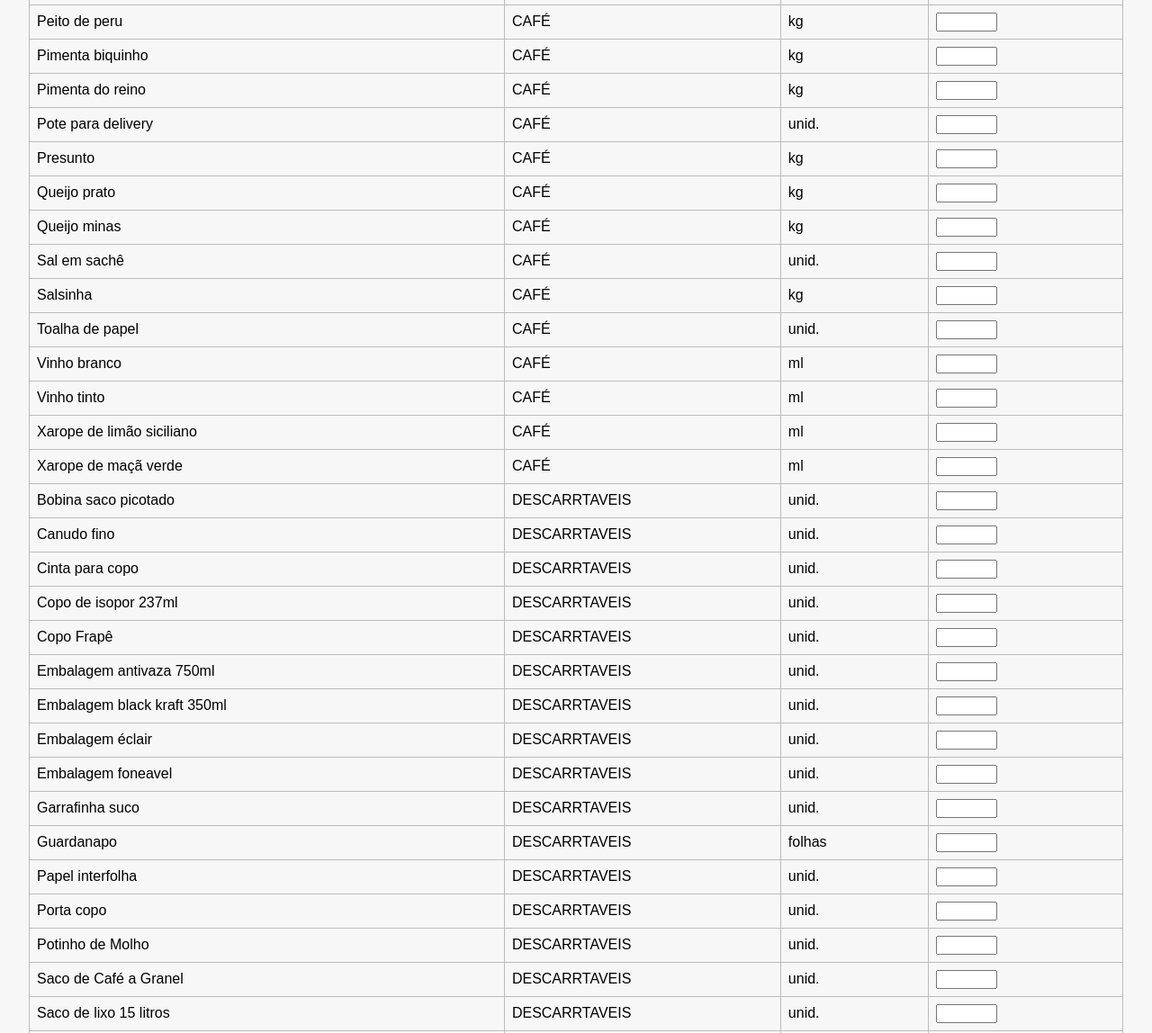
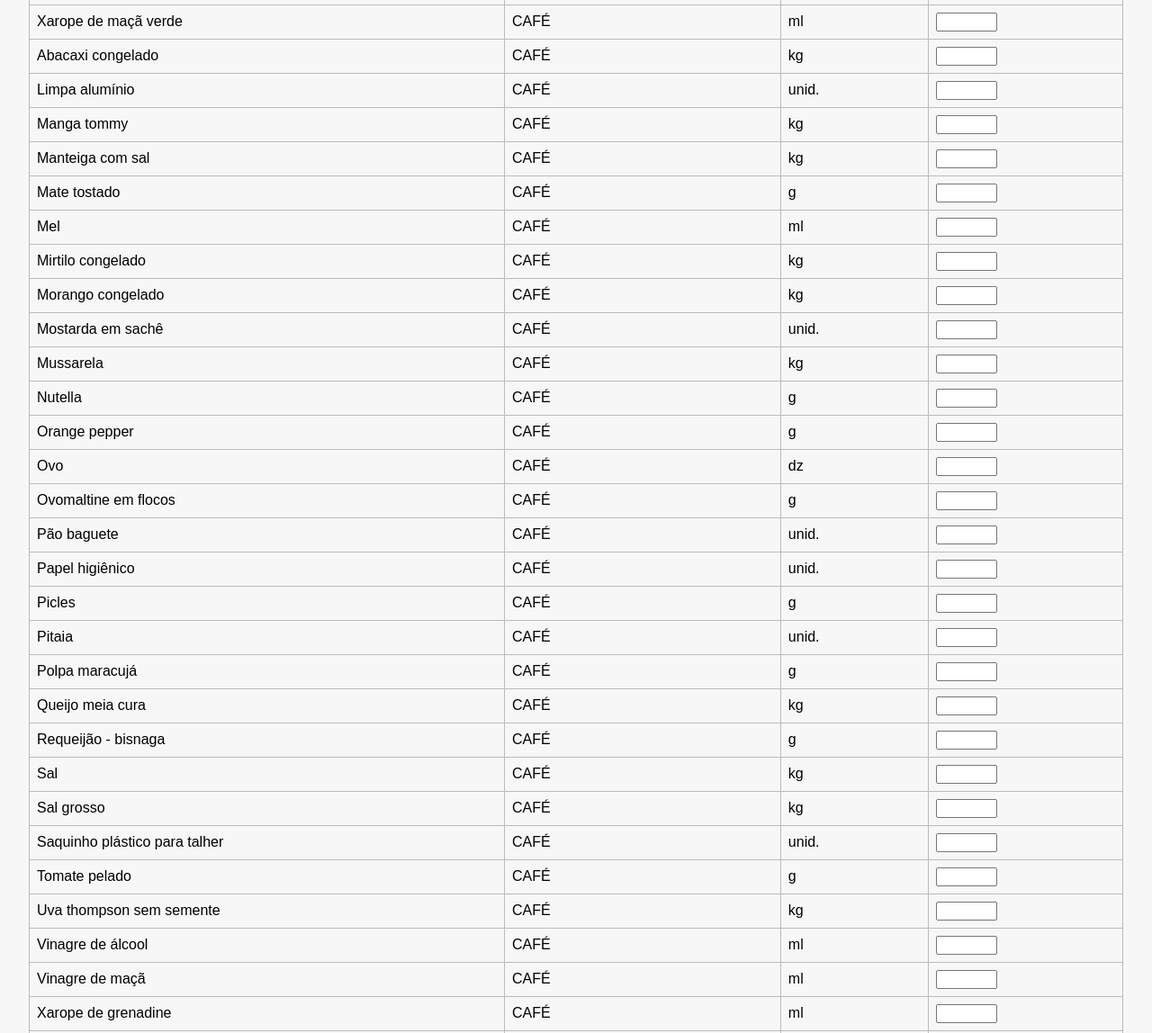
Before and after one commit to farragonilucas-creator/estoquecafe, a plain HTML site: page index.html in a window 1280 px wide. Shown: the part 2790-3938 px from the top of the page at 90% size. Drawn offline with Linux system fonts and the light colour scheme.

Commit message:
nindex.html

```diff
--- a/index.html
+++ b/index.html
@@ -83,32 +83,48 @@
       <tr><td>Macarrão penne</td><td>CAFÉ</td><td>kg</td><td><input type="number" min="0" name="Macarrão penne"></td></tr>
       <tr><td>Maionese</td><td>CAFÉ</td><td>kg</td><td><input type="number" min="0" name="Maionese"></td></tr>
       <tr><td>Maionese em sachê</td><td>CAFÉ</td><td>unid.</td><td><input type="number" min="0" name="Maionese em sachê"></td></tr>
-      <tr><td>Molho inglês</td><td>CAFÉ</td><td>ml</td><td><input type="number" min="0" name="Molho inglês"></td></tr>
-      <tr><td>Molho pesto</td><td>CAFÉ</td><td>kg</td><td><input type="number" min="0" name="Molho pesto"></td></tr>
-      <tr><td>Molho shoyu</td><td>CAFÉ</td><td>ml</td><td><input type="number" min="0" name="Molho shoyu"></td></tr>
       <tr><td>Mostarda</td><td>CAFÉ</td><td>kg</td><td><input type="number" min="0" name="Mostarda"></td></tr>
-      <tr><td>Napolitana</td><td>CAFÉ</td><td>unid.</td><td><input type="number" min="0" name="Napolitana"></td></tr>
-      <tr><td>Noz moscada</td><td>CAFÉ</td><td>kg</td><td><input type="number" min="0" name="Noz moscada"></td></tr>
       <tr><td>Óleo de soja</td><td>CAFÉ</td><td>litro</td><td><input type="number" min="0" name="Óleo de soja"></td></tr>
       <tr><td>Orégano</td><td>CAFÉ</td><td>kg</td><td><input type="number" min="0" name="Orégano"></td></tr>
       <tr><td>Papel alumínio</td><td>CAFÉ</td><td>unid.</td><td><input type="number" min="0" name="Papel alumínio"></td></tr>
       <tr><td>Pão de forma</td><td>CAFÉ</td><td>unid.</td><td><input type="number" min="0" name="Pão de forma"></td></tr>
       <tr><td>Pão francês</td><td>CAFÉ</td><td>kg</td><td><input type="number" min="0" name="Pão francês"></td></tr>
       <tr><td>Parmesão</td><td>CAFÉ</td><td>kg</td><td><input type="number" min="0" name="Parmesão"></td></tr>
-      <tr><td>Peito de peru</td><td>CAFÉ</td><td>kg</td><td><input type="number" min="0" name="Peito de peru"></td></tr>
-      <tr><td>Pimenta biquinho</td><td>CAFÉ</td><td>kg</td><td><input type="number" min="0" name="Pimenta biquinho"></td></tr>
       <tr><td>Pimenta do reino</td><td>CAFÉ</td><td>kg</td><td><input type="number" min="0" name="Pimenta do reino"></td></tr>
-      <tr><td>Pote para delivery</td><td>CAFÉ</td><td>unid.</td><td><input type="number" min="0" name="Pote para delivery"></td></tr>
       <tr><td>Presunto</td><td>CAFÉ</td><td>kg</td><td><input type="number" min="0" name="Presunto"></td></tr>
-      <tr><td>Queijo prato</td><td>CAFÉ</td><td>kg</td><td><input type="number" min="0" name="Queijo prato"></td></tr>
-      <tr><td>Queijo minas</td><td>CAFÉ</td><td>kg</td><td><input type="number" min="0" name="Queijo minas"></td></tr>
       <tr><td>Sal em sachê</td><td>CAFÉ</td><td>unid.</td><td><input type="number" min="0" name="Sal em sachê"></td></tr>
-      <tr><td>Salsinha</td><td>CAFÉ</td><td>kg</td><td><input type="number" min="0" name="Salsinha"></td></tr>
       <tr><td>Toalha de papel</td><td>CAFÉ</td><td>unid.</td><td><input type="number" min="0" name="Toalha de papel"></td></tr>
-      <tr><td>Vinho branco</td><td>CAFÉ</td><td>ml</td><td><input type="number" min="0" name="Vinho branco"></td></tr>
-      <tr><td>Vinho tinto</td><td>CAFÉ</td><td>ml</td><td><input type="number" min="0" name="Vinho tinto"></td></tr>
       <tr><td>Xarope de limão siciliano</td><td>CAFÉ</td><td>ml</td><td><input type="number" min="0" name="Xarope de limão siciliano"></td></tr>
       <tr><td>Xarope de maçã verde</td><td>CAFÉ</td><td>ml</td><td><input type="number" min="0" name="Xarope de maçã verde"></td></tr>
+      <tr><td>Abacaxi congelado</td><td>CAFÉ</td><td>kg</td><td><input type="number" min="0" name="Abacaxi congelado"></td></tr>
+      <tr><td>Limpa alumínio</td><td>CAFÉ</td><td>unid.</td><td><input type="number" min="0" name="Limpa alumínio"></td></tr>
+      <tr><td>Manga tommy</td><td>CAFÉ</td><td>kg</td><td><input type="number" min="0" name="Manga tommy"></td></tr>
+      <tr><td>Manteiga com sal</td><td>CAFÉ</td><td>kg</td><td><input type="number" min="0" name="Manteiga com sal"></td></tr>
+      <tr><td>Mate tostado</td><td>CAFÉ</td><td>g</td><td><input type="number" min="0" name="Mate tostado"></td></tr>
+      <tr><td>Mel</td><td>CAFÉ</td><td>ml</td><td><input type="number" min="0" name="Mel"></td></tr>
+      <tr><td>Mirtilo congelado</td><td>CAFÉ</td><td>kg</td><td><input type="number" min="0" name="Mirtilo congelado"></td></tr>
+      <tr><td>Morango congelado</td><td>CAFÉ</td><td>kg</td><td><input type="number" min="0" name="Morango congelado"></td></tr>
+      <tr><td>Mostarda em sachê</td><td>CAFÉ</td><td>unid.</td><td><input type="number" min="0" name="Mostarda em sachê"></td></tr>
+      <tr><td>Mussarela</td><td>CAFÉ</td><td>kg</td><td><input type="number" min="0" name="Mussarela"></td></tr>
+      <tr><td>Nutella</td><td>CAFÉ</td><td>g</td><td><input type="number" min="0" name="Nutella"></td></tr>
+      <tr><td>Orange pepper</td><td>CAFÉ</td><td>g</td><td><input type="number" min="0" name="Orange pepper"></td></tr>
+      <tr><td>Ovo</td><td>CAFÉ</td><td>dz</td><td><input type="number" min="0" name="Ovo"></td></tr>
+      <tr><td>Ovomaltine em flocos</td><td>CAFÉ</td><td>g</td><td><input type="number" min="0" name="Ovomaltine em flocos"></td></tr>
+      <tr><td>Pão baguete</td><td>CAFÉ</td><td>unid.</td><td><input type="number" min="0" name="Pão baguete"></td></tr>
+      <tr><td>Papel higiênico</td><td>CAFÉ</td><td>unid.</td><td><input type="number" min="0" name="Papel higiênico"></td></tr>
+      <tr><td>Picles</td><td>CAFÉ</td><td>g</td><td><input type="number" min="0" name="Picles"></td></tr>
+      <tr><td>Pitaia</td><td>CAFÉ</td><td>unid.</td><td><input type="number" min="0" name="Pitaia"></td></tr>
+      <tr><td>Polpa maracujá</td><td>CAFÉ</td><td>g</td><td><input type="number" min="0" name="Polpa maracujá"></td></tr>
+      <tr><td>Queijo meia cura</td><td>CAFÉ</td><td>kg</td><td><input type="number" min="0" name="Queijo meia cura"></td></tr>
+      <tr><td>Requeijão - bisnaga</td><td>CAFÉ</td><td>g</td><td><input type="number" min="0" name="Requeijão - bisnaga"></td></tr>
+      <tr><td>Sal</td><td>CAFÉ</td><td>kg</td><td><input type="number" min="0" name="Sal"></td></tr>
+      <tr><td>Sal grosso</td><td>CAFÉ</td><td>kg</td><td><input type="number" min="0" name="Sal grosso"></td></tr>
+      <tr><td>Saquinho plástico para talher</td><td>CAFÉ</td><td>unid.</td><td><input type="number" min="0" name="Saquinho plástico para talher"></td></tr>
+      <tr><td>Tomate pelado</td><td>CAFÉ</td><td>g</td><td><input type="number" min="0" name="Tomate pelado"></td></tr>
+      <tr><td>Uva thompson sem semente</td><td>CAFÉ</td><td>kg</td><td><input type="number" min="0" name="Uva thompson sem semente"></td></tr>
+      <tr><td>Vinagre de álcool</td><td>CAFÉ</td><td>ml</td><td><input type="number" min="0" name="Vinagre de álcool"></td></tr>
+      <tr><td>Vinagre de maçã</td><td>CAFÉ</td><td>ml</td><td><input type="number" min="0" name="Vinagre de maçã"></td></tr>
+      <tr><td>Xarope de grenadine</td><td>CAFÉ</td><td>ml</td><td><input type="number" min="0" name="Xarope de grenadine"></td></tr>
       <!-- ...continua com todos os itens da sua planilha... -->
       <tr><td>Bobina saco picotado</td><td>DESCARRTAVEIS</td><td>unid.</td><td><input type="number" min="0" name="Bobina saco picotado"></td></tr>
       <tr><td>Canudo fino</td><td>DESCARRTAVEIS</td><td>unid.</td><td><input type="number" min="0" name="Canudo fino"></td></tr>
```
